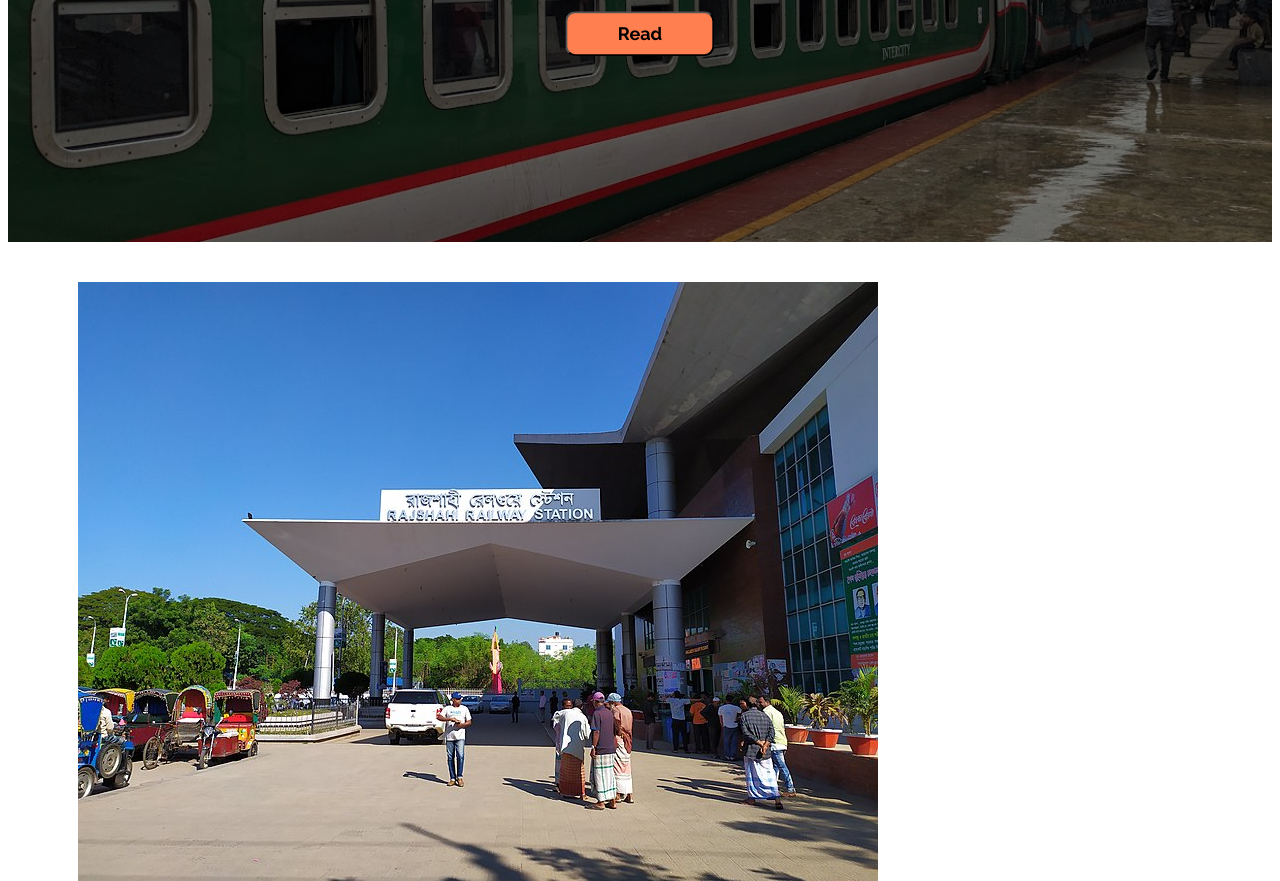
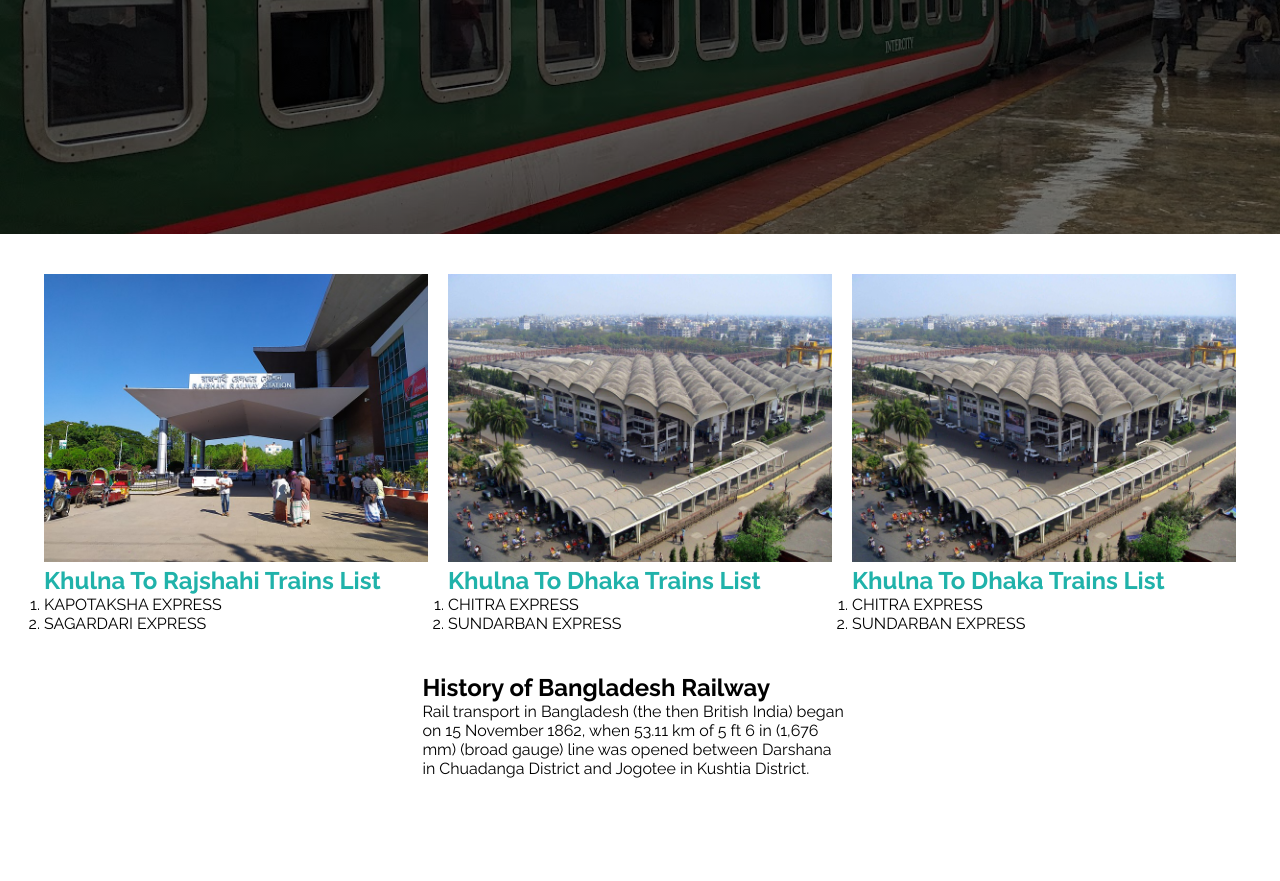
Before and after one commit to f4him-s/revise-class, a plain HTML site: page index.html in a window 1280 px wide. Shown: the part 316-1197 px from the top of the page. After the commit the page ends 1094 px from the top, so only its background shows below. Drawn offline with Linux system fonts and the light colour scheme.

Commit message:
added flexbox

```diff
--- a/index.html
+++ b/index.html
@@ -37,6 +37,14 @@
           <li>SUNDARBAN EXPRESS </li>
         </ol>
       </div>
+      <div class="dhaka">
+        <div><img class="image" src="images/New Project.jpg" alt=""></div>
+        <h2>Khulna To Dhaka Trains List</h2>
+        <ol>
+          <li>CHITRA EXPRESS </li>
+          <li>SUNDARBAN EXPRESS </li>
+        </ol>
+      </div>
     </div>
     <div class="history">
         <h2>History of Bangladesh Railway</h2>
--- a/style.css
+++ b/style.css
@@ -1,5 +1,7 @@
 *{
 font-family: 'Raleway';
+margin: 0;
+padding: 0;
 
 }
 p{
@@ -46,22 +48,23 @@ h2{
 
 }
 .trainList{
-    margin-top: 40px;
-    overflow: hidden;
+    display: flex;
+    flex-direction: row;
+    justify-content: center;
+    align-items: center;
+    gap: 20px;
+    margin: 40px auto;
+
 }
 .rajshahi{
- display: inline-block;
- float: left;
- margin-left: 70px;
+
 
 }
 .dhaka{
-    display: inline-block;
-    float: right;
-    margin-right:70px
+
 }
 .image{
-    height: auto;
+    max-width: 30vw;
 }
 .history{
     max-width: 33%;
```
